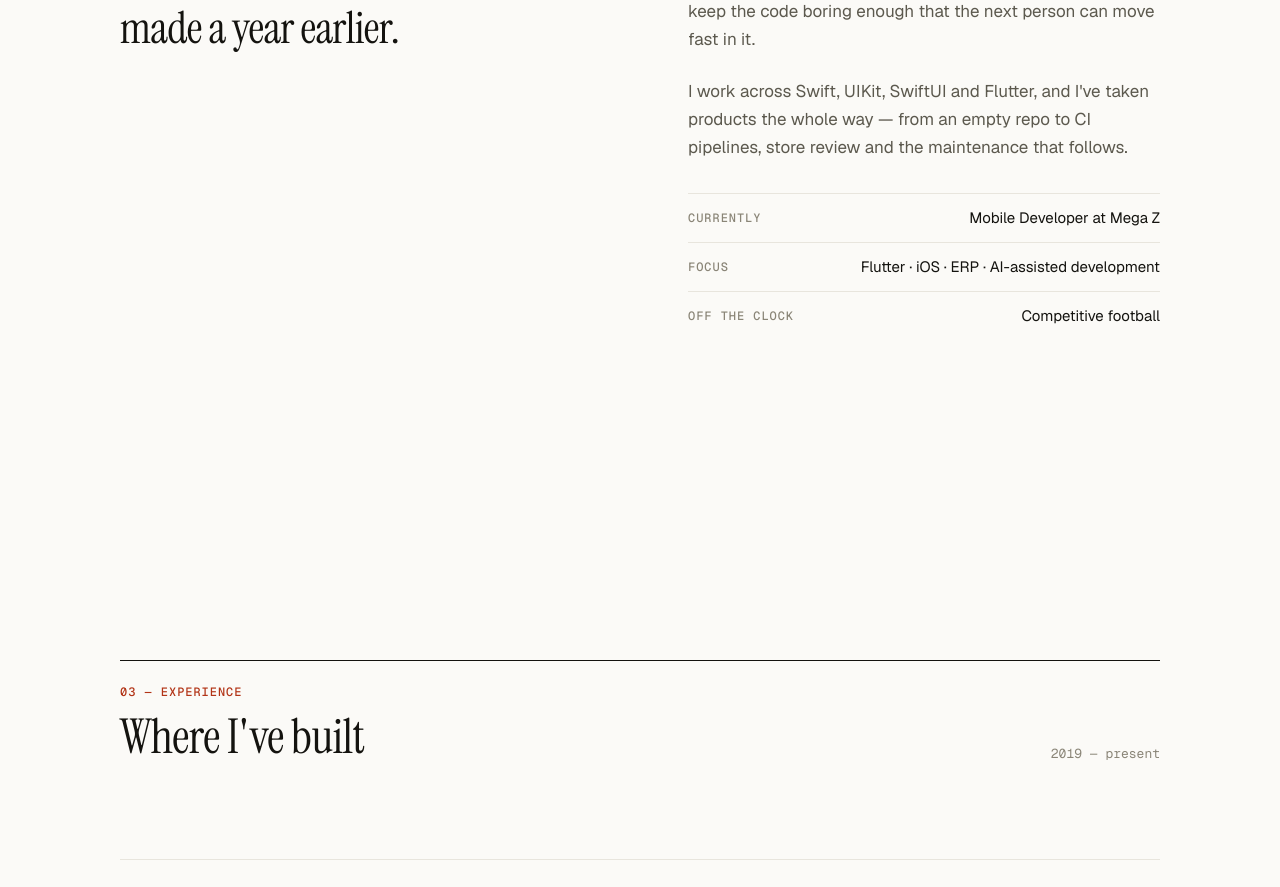
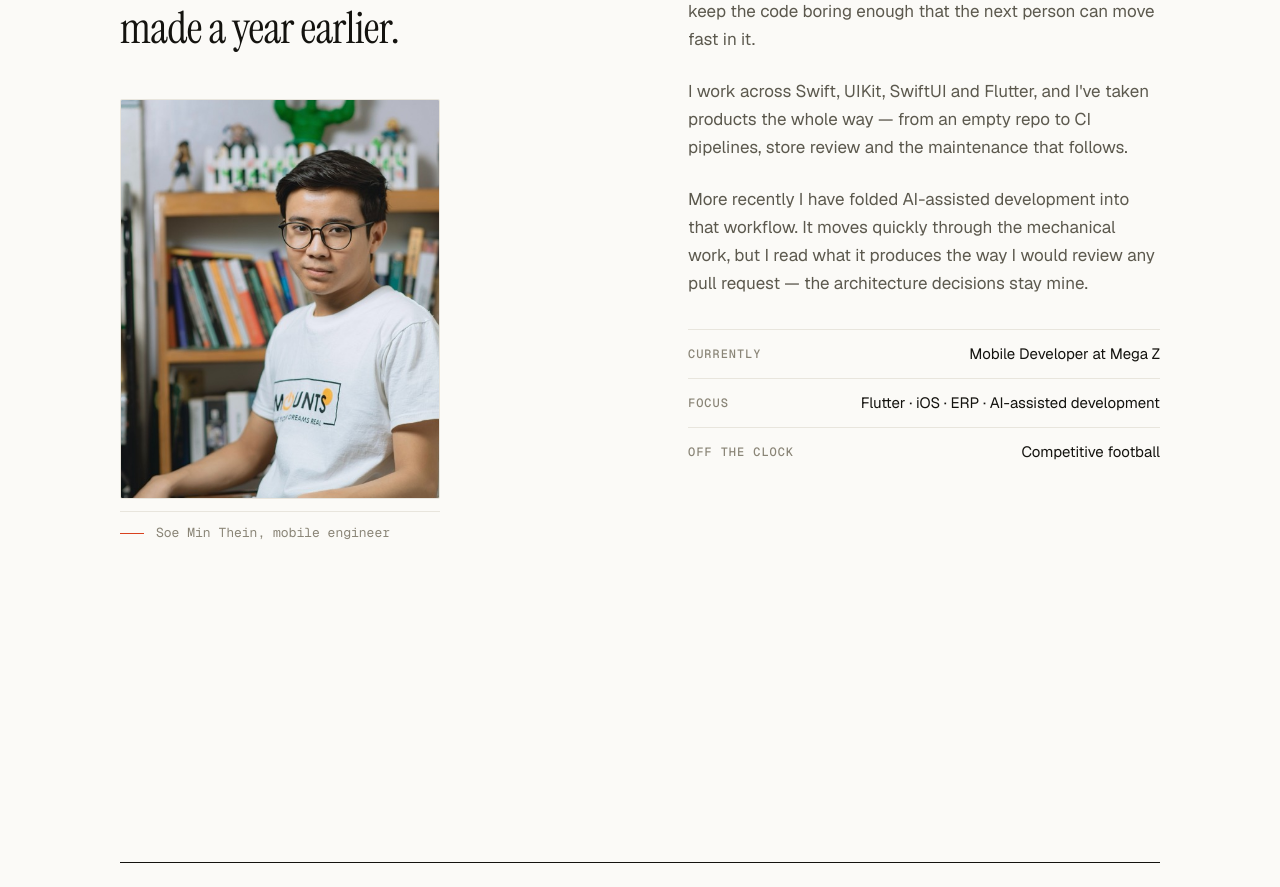
Before and after one commit to soemintheinsmt6/portfolio, a React (Vite) app: page / in a window 1280 px wide. Shown: the part 3187-4074 px from the top of the page. Built offline with nearby package versions, Linux system fonts and the light colour scheme; no server answers.

Commit message:
add photo in about

```diff
--- a/src/components/About.jsx
+++ b/src/components/About.jsx
@@ -20,6 +20,24 @@ export default function About() {
             <span className="block italic text-accent-text">{statement.emphasis}</span>
             <span className="block">{statement.trail.trim()}</span>
           </p>
+
+          {/* Set as a plate: hairline frame, rule, mono caption. Square source in a
+              4:5 frame, crop biased right because the subject sits right of centre. */}
+          <figure className="m-0 mt-2xl w-full max-w-[320px]">
+            <img
+              src={site.portrait}
+              alt={site.name}
+              width="320"
+              height="400"
+              loading="lazy"
+              decoding="async"
+              className="aspect-[4/5] w-full rounded-sm border border-hairline object-cover object-[65%_50%]"
+            />
+            <figcaption className="mt-sm flex items-center gap-sm border-t border-hairline pt-sm font-mono text-mono-meta text-ink-3">
+              <span className="h-px w-lg bg-accent" aria-hidden="true" />
+              {site.name}, {site.role.toLowerCase()}
+            </figcaption>
+          </figure>
         </Reveal>
 
         <Reveal delay={0.05}>
--- a/src/data/site.js
+++ b/src/data/site.js
@@ -1,6 +1,7 @@
 import { deepFreeze } from './utils';
 import { projects } from './projects';
 import { certificates } from './certificates';
+import portrait from '../assets/images/portrait.jpg';
 
 // Junior iOS Developer at Swan Arr Electronics, August 2019.
 const CAREER_START = { year: 2019, month: 7 }; // month is 0-indexed
@@ -23,6 +24,7 @@ const YEARS = yearsShipping();
 const SITE = {
   name: 'Soe Min Thein',
   role: 'Mobile engineer',
+  portrait,
   contact: {
     lead: 'Let’s build something ',
     emphasis: 'enduring.',
@@ -54,6 +56,7 @@ const SITE = {
     paragraphs: [
       'Most of my work has been enterprise mobile, where those decisions compound every sprint. So I lean on clean architecture, repository patterns and real test coverage, and I keep the code boring enough that the next person can move fast in it.',
       "I work across Swift, UIKit, SwiftUI and Flutter, and I've taken products the whole way — from an empty repo to CI pipelines, store review and the maintenance that follows.",
+      'More recently I have folded AI-assisted development into that workflow. It moves quickly through the mechanical work, but I read what it produces the way I would review any pull request — the architecture decisions stay mine.',
     ],
     facts: [
       { label: 'Currently', value: 'Mobile Developer at Mega Z' },
```
Also changed, not shown: src/assets/images/portrait.jpg (added).
